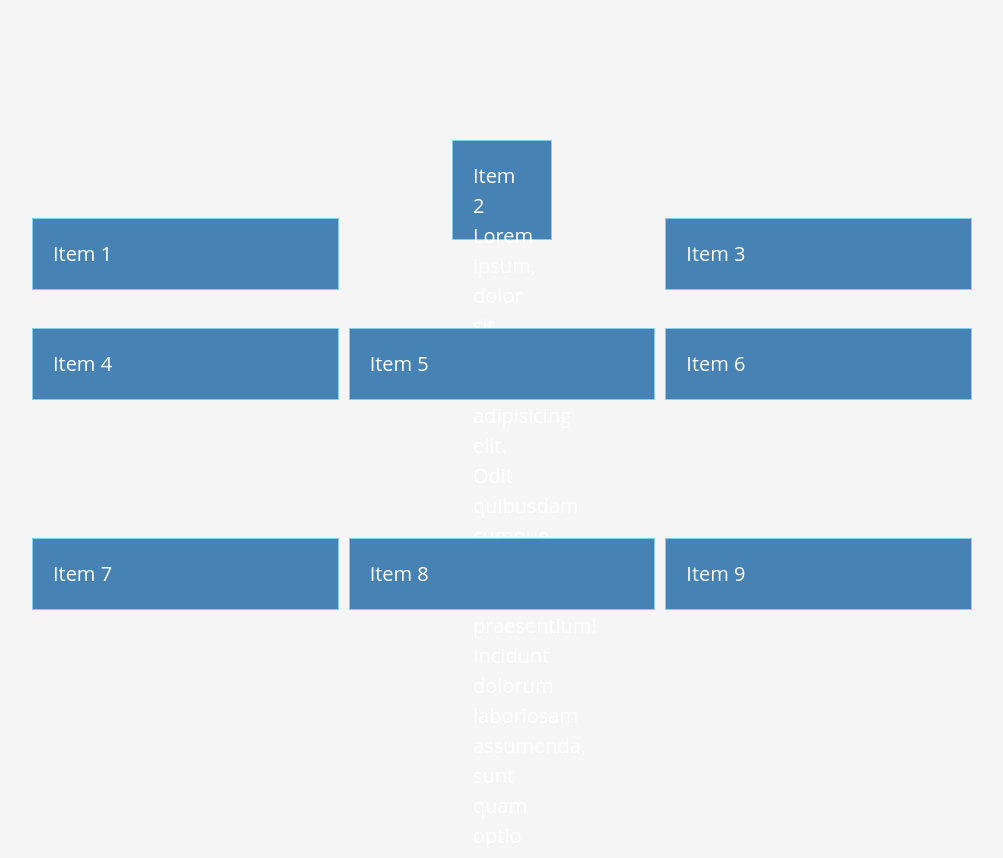
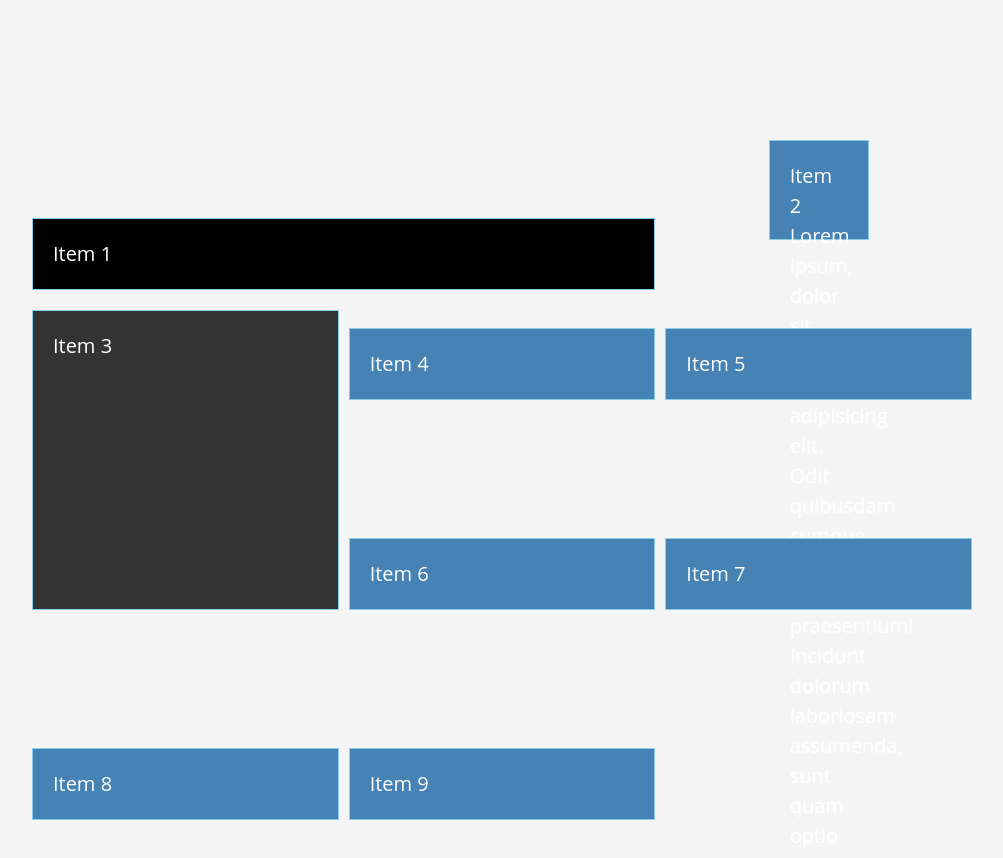
Before and after one commit to Adocresta/sass-css-projects, a plain HTML site: page CSS-Grid/index.html in a window 1280 px wide. Shown: the whole page, without its empty margins (138-1141 px from the left). Drawn offline with Linux system fonts and the light colour scheme.

Commit message:
grid-column and grid-row: 1/3; grid row and column span

```diff
--- a/CSS-Grid/grid.css
+++ b/CSS-Grid/grid.css
@@ -31,7 +31,6 @@ body {
   row-gap: 10px;
   /* Shorthand is gap: */
   gap: 10px;
-
   /* all of our content is same so rows are equal but if we have lorem on one of them*/
   /* grid auto rows */
   grid-auto-rows: minmax(200px, auto);
@@ -58,3 +57,20 @@ body {
   align-self: center;
   justify-self: center;
 }
+
+.item:nth-of-type(1) {
+  background-color: black;
+  /* makes it span across 2 rows */
+  grid-column-start: 1;
+  grid-column-end: 3;
+  /* shorthand */
+  grid-column: 1/3;
+  /* other way */
+  grid-column: 1 / span 2;
+}
+
+.item:nth-of-type(3) {
+  background-color: #333;
+  grid-row: 2 / 4;
+  min-height: 300px;
+}
```
